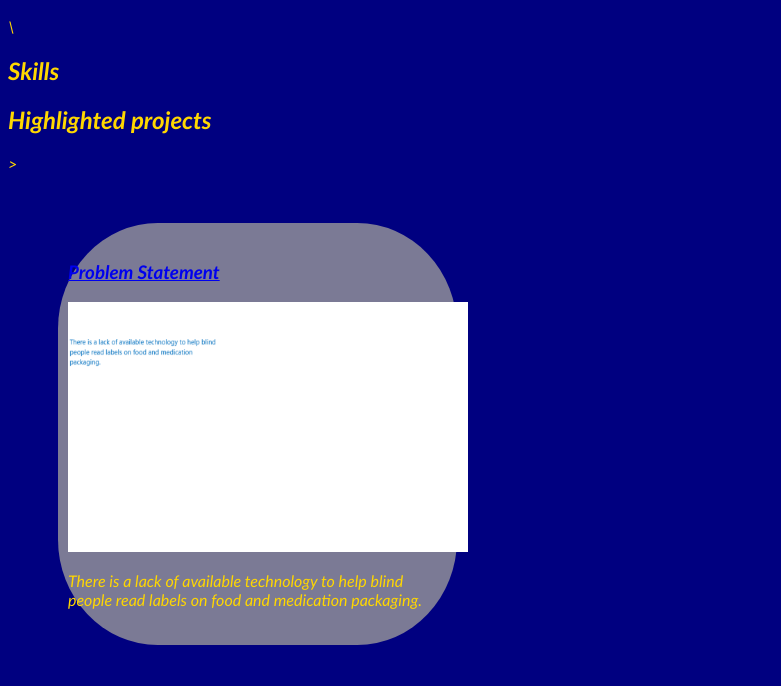
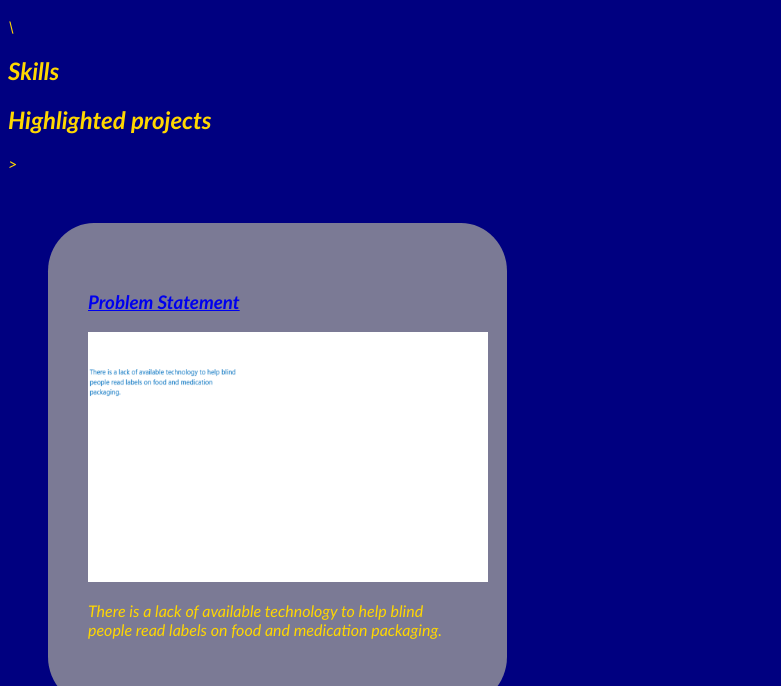
Before and after one commit to aklantz/aklantz.github.io, a plain HTML site: page index.html in a window 1280 px wide. Shown: the part 114-800 px from the top of the page, without its empty margins (0-781 px from the left). Drawn offline with Linux system fonts and the light colour scheme.

Commit message:
Add files via upload

```diff
--- a/styles.css
+++ b/styles.css
@@ -17,9 +17,10 @@ h1 {
 .project {
     width: 30%;
     margin: 50px;
-    padding: 20px 10px;
+    margin-left: 40px;
+    padding: 50px 40px;
     background: rgba(156, 155, 155, 0.788); /* pick a color */
-    border-radius: 25%;
+    border-radius: 10%;
 }
 
 
```
